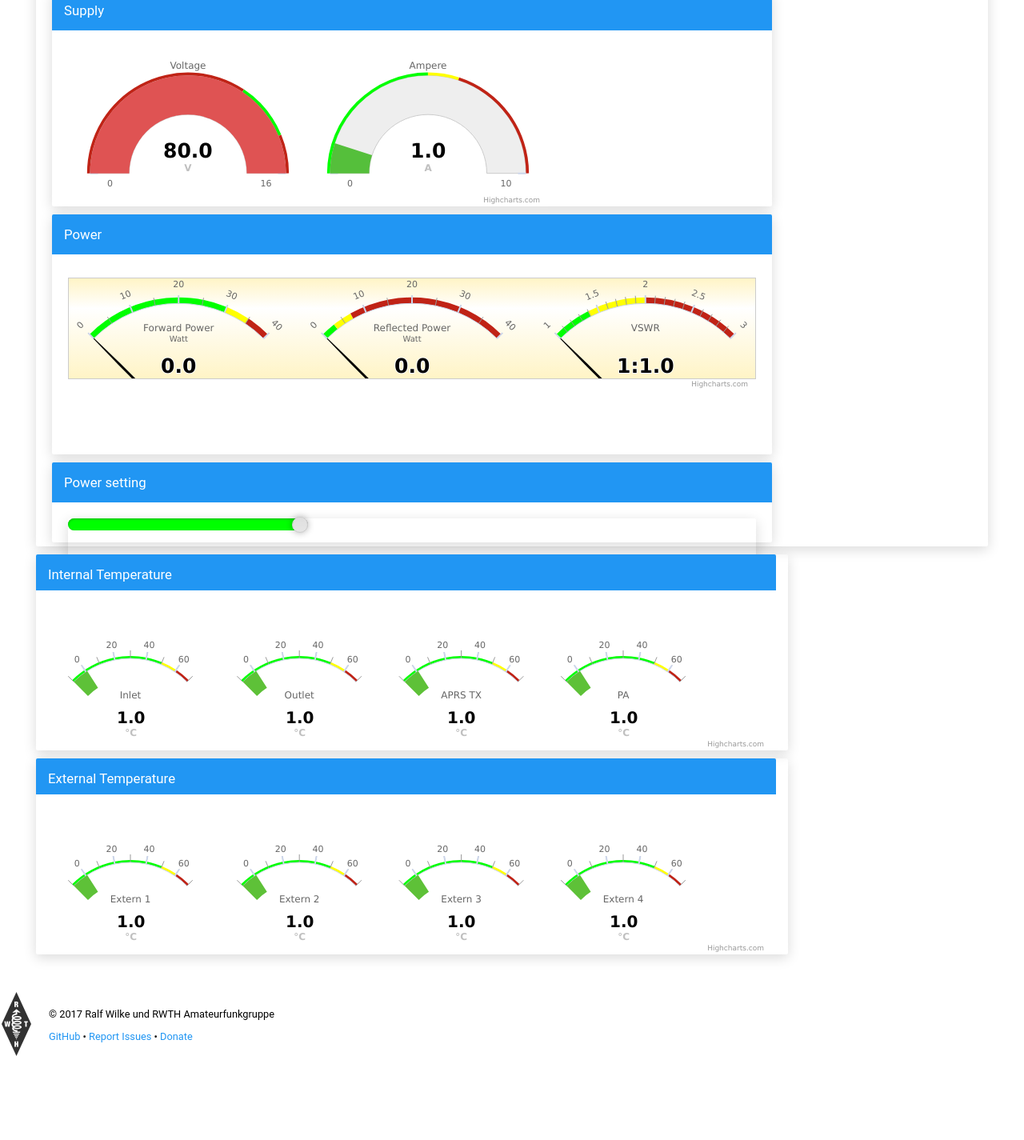
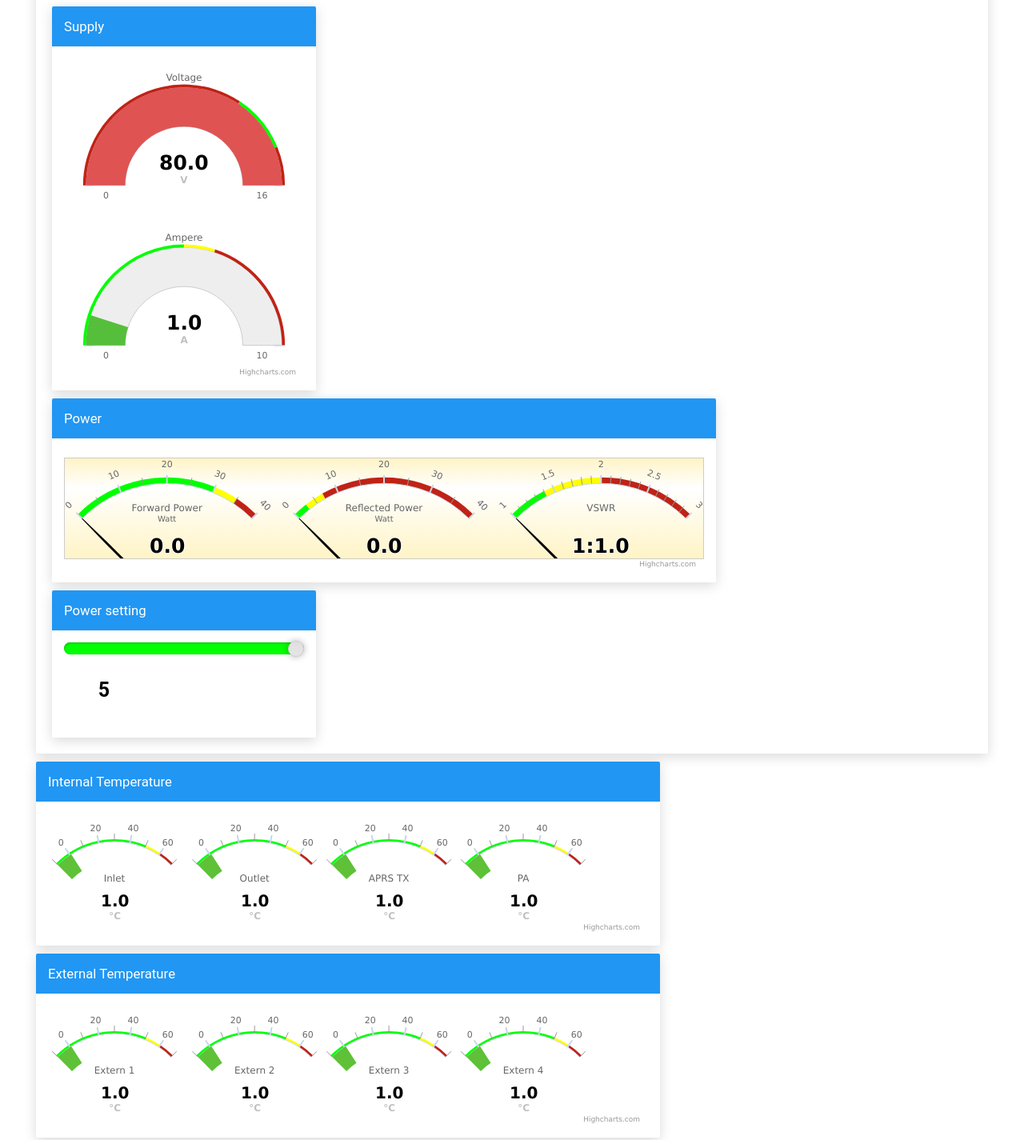
Before and after one commit to dh3wr/RasPagerDigi, a plain HTML site: page software/frontend/index.html in a window 1280 px wide. Shown: the part 107-1532 px from the top of the page at 80% size. Before the commit the page ends 1448 px from the top, so only its background shows below. Drawn offline with Linux system fonts and the light colour scheme.

Commit message:
Improve and fix the design

```diff
--- a/software/frontend/index.html
+++ b/software/frontend/index.html
@@ -10,10 +10,6 @@
     .highcharts-yaxis-grid .highcharts-grid-line {
          display: none;
     }
-	</style>
-    <style>
-
-
     output {
         display: block;
         font-size: 25px;
@@ -43,48 +39,41 @@
   <!--[if lt IE 9]>
   <script src="//cdnjs.cloudflare.com/ajax/libs/html5shiv/3.7.2/html5shiv.min.js"></script>
    <![endif]-->
-
 </head>
-
 <body>
   <div id="wrapper">
-		<div id="boxes">
+    <div class="boxes">
       <div class="box">
-				<div class="box-header" style="width: 870px; height: 15px; float: left">
+        <div class="box-header">
           <h3>POCSAG PA Health</h3>
         </div>
         <div class="box-content">
-					<div class="box" style="width: 900px; float: left">
+          <div class="boxes">
+            <div class="box">
               <div class="box-header">
                 <h4>Supply</h4>
               </div>
               <div class="box-content">
-							<div class="box">
-								<div id="container-voltage" style="width: 300px; height: 200px; float: left"></div>
-								<div id="container-ampere" style="width: 300px; height: 200px; float: left"></div>
+                <div id="container-voltage"></div>
+                <div id="container-ampere"></div>
               </div>
             </div>
-					</div>
-					<div class="box" style="width: 900px; height: 300px; float: left">
+            <div class="box">
               <div class="box-header">
                 <h4>Power</h4>
               </div>
-
               <div class="box-content">
-							<div class="box">
-								<div id="container-power" style="width: 860px; float: left"></div>
+                <div id="container-power"></div>
               </div>
             </div>
-					</div>
-					<div class="box" style="width: 900px; height: 100px; float: left">
+            <div class="box">
               <div class="box-header">
                 <h4>Power setting</h4>
               </div>
-
               <div class="box-content">
-							<div class="box">
                 <div>
-									<input type="range" min="4" max="5" step="0.05" value="10" data-rangeslider>
+                  <input type="range" min="4" max="5" step="0.05"
+                         value="10" data-rangeslider="">
                   <output></output>
                 </div>
               </div>
@@ -93,54 +82,46 @@
         </div>
       </div>
       <div class="box">
-				<div class="box-header" style="width: 870px; height: 15px; float: left">
+        <div class="box-header">
           <h3>Internal Temperature</h3>
         </div>
         <div class="box-content">
-					<div class="box">
-						<div id="container-TempIntern" style="width: 900px; height: 200px; float: left"></div>
-					</div>
+          <div id="container-TempIntern"></div>
         </div>
       </div>
       <div class="box">
-				<div class="box-header" style="width: 870px; height: 15px; float: left">
+        <div class="box-header">
           <h3>External Temperature</h3>
         </div>
         <div class="box-content">
-					<div class="box">
-						<div id="container-TempExtern" style="width: 900px; height: 200px; float: left"></div>
+          <div id="container-TempExtern"></div>
         </div>
-				</div>
-			</div>
-
       </div>
     </div>
     <footer>
       <div class="logo">
-			<a href="http://www.afu.rwth-aachen.de"><img src="logo.png" alt="Logo"></a>
+        <a href="http://www.afu.rwth-aachen.de"><img src="logo.png"
+        alt="Logo"></a>
       </div>
       <div>
-<!--			<p>
+        <!--
+        <p>
            <b>RasPagerDigi {{version}}</b>
         </p>
         -->
+        <p>© 2017 Ralf Wilke und RWTH Amateurfunkgruppe</p>
         <p>
-				&copy; 2017 Ralf Wilke und RWTH Amateurfunkgruppe
-			</p>
-			<p>
-				<a href="https://github.com/dh3wr/RasPagerDigi">GitHub</a>
-				&bull; <a href="https://github.com/dh3wr/RasPagerDigi/issues">Report Issues</a>
-				&bull; <a href="https://www.afu.rwth-aachen.de/ueber-uns/spendenaufruf">Donate</a>
-			</p>
+            <a href="https://github.com/dh3wr/RasPagerDigi">GitHub</a> •
+            <a href="https://github.com/dh3wr/RasPagerDigi/issues">Report Issues</a> •
+            <a href="https://www.afu.rwth-aachen.de/ueber-uns/spendenaufruf">Donate</a></p>
       </div>
     </footer>
   </div>
-  </body>
-
   <script type="text/javascript" src="lib/jquery.min.js"></script>
   <script src="lib/highcharts/highcharts.js"></script>
   <script src="lib/highcharts/highcharts-more.js"></script>
   <script src="lib/highcharts/modules/solid-gauge.js"></script>
   <script src="lib/rangeslider/rangeslider.js"></script>
   <script src="./main.js"></script>
+</body>
 </html>
--- a/software/frontend/style.css
+++ b/software/frontend/style.css
@@ -115,13 +115,17 @@ button.red { background-color: #F44336; }
 button.red:hover { background-color: #D32F2F; }
 button.red:active { background-color: ##B71C1C; }
 
-#boxes {
+.boxes {
     display: flex;
     margin: 1rem 0;
     flex-direction: row;
     flex-wrap: wrap;
     justify-content: flex-start;
     align-items: flex-start;
+}
+
+.boxes .boxes {
+    margin: 0;
 }
 
 .box {
@@ -138,7 +142,7 @@ button.red:active { background-color: ##B71C1C; }
     border-top-right-radius: 2px;
 }
 
-.box-header h3, .box-header h4{
+.box-header h3, .box-header h4 {
     font-size: 1.05rem;
     font-weight: 400;
     line-height: normal;
@@ -148,6 +152,21 @@ button.red:active { background-color: ##B71C1C; }
 
 .box-content {
     padding: 15px;
+}
+
+#container-voltage, #container-ampere {
+    width: 300px;
+    height: 200px;
+}
+
+#container-TempIntern, #container-TempExtern {
+    width: 750px;
+    height: 150px;
+}
+
+#container-power {
+    width: 800px;
+    height: 150px;
 }
 
 #log {
```
Lines whose indentation alone changed are shown as unchanged.
